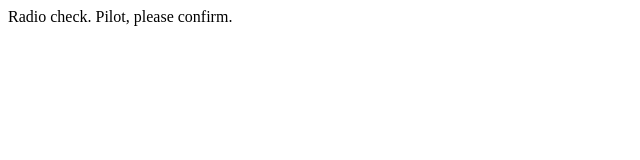
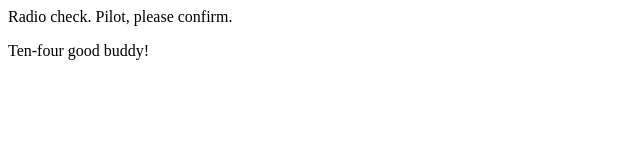
Before and after one commit to KTF5717/Communication-Log, a plain HTML site: page index.html in a window 1280 px wide. Shown: the whole page, without its empty margins (0-640 px from the left). Drawn offline with Linux system fonts and the light colour scheme.

Commit message:
Pilot response

```diff
--- a/index.html
+++ b/index.html
@@ -1,5 +1,6 @@
 <html>
 <body>
    <p>Radio check. Pilot, please confirm.</p>
+   <p>Ten-four good buddy!</p>
 </body>
 </html>
```
